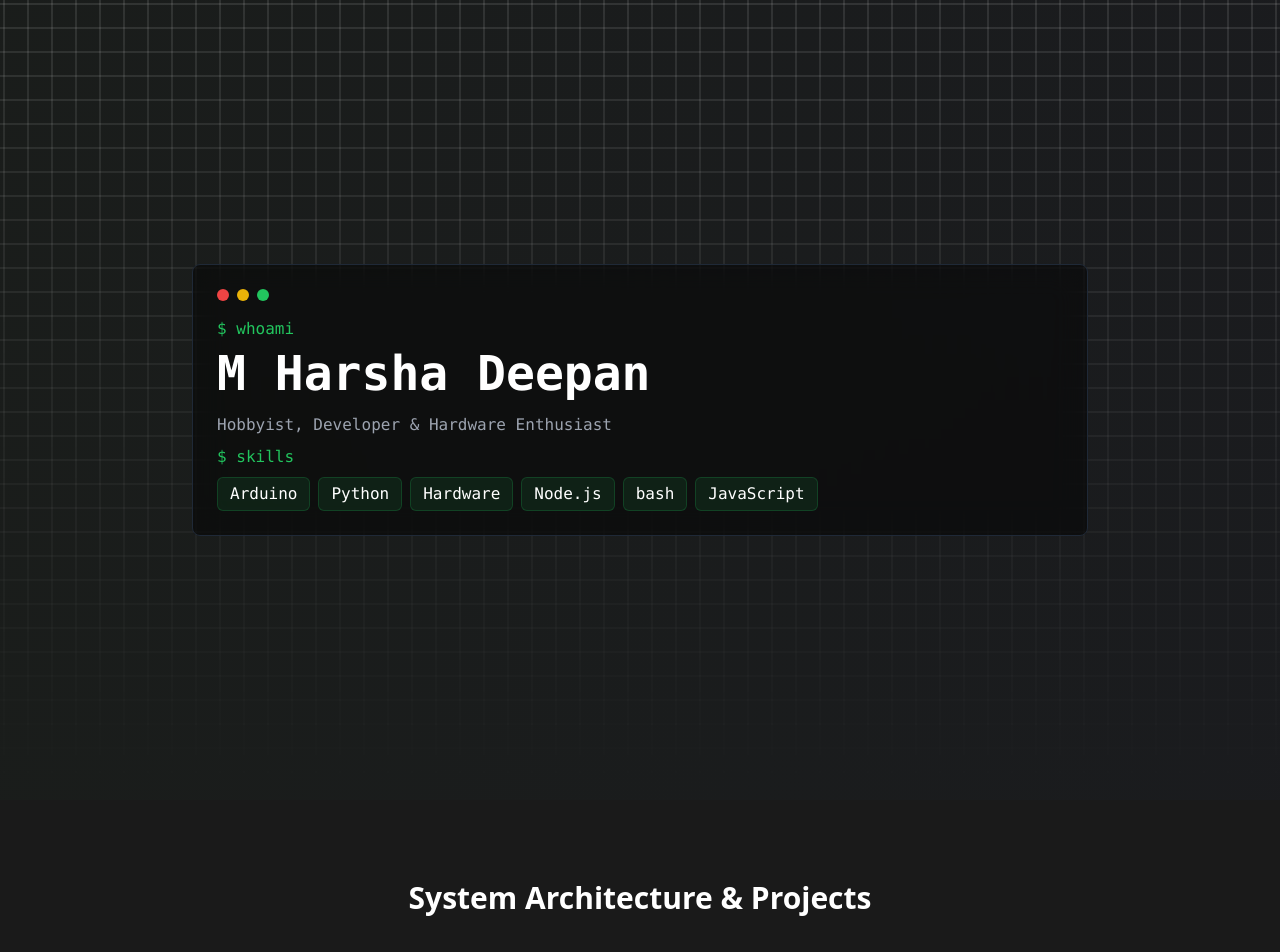
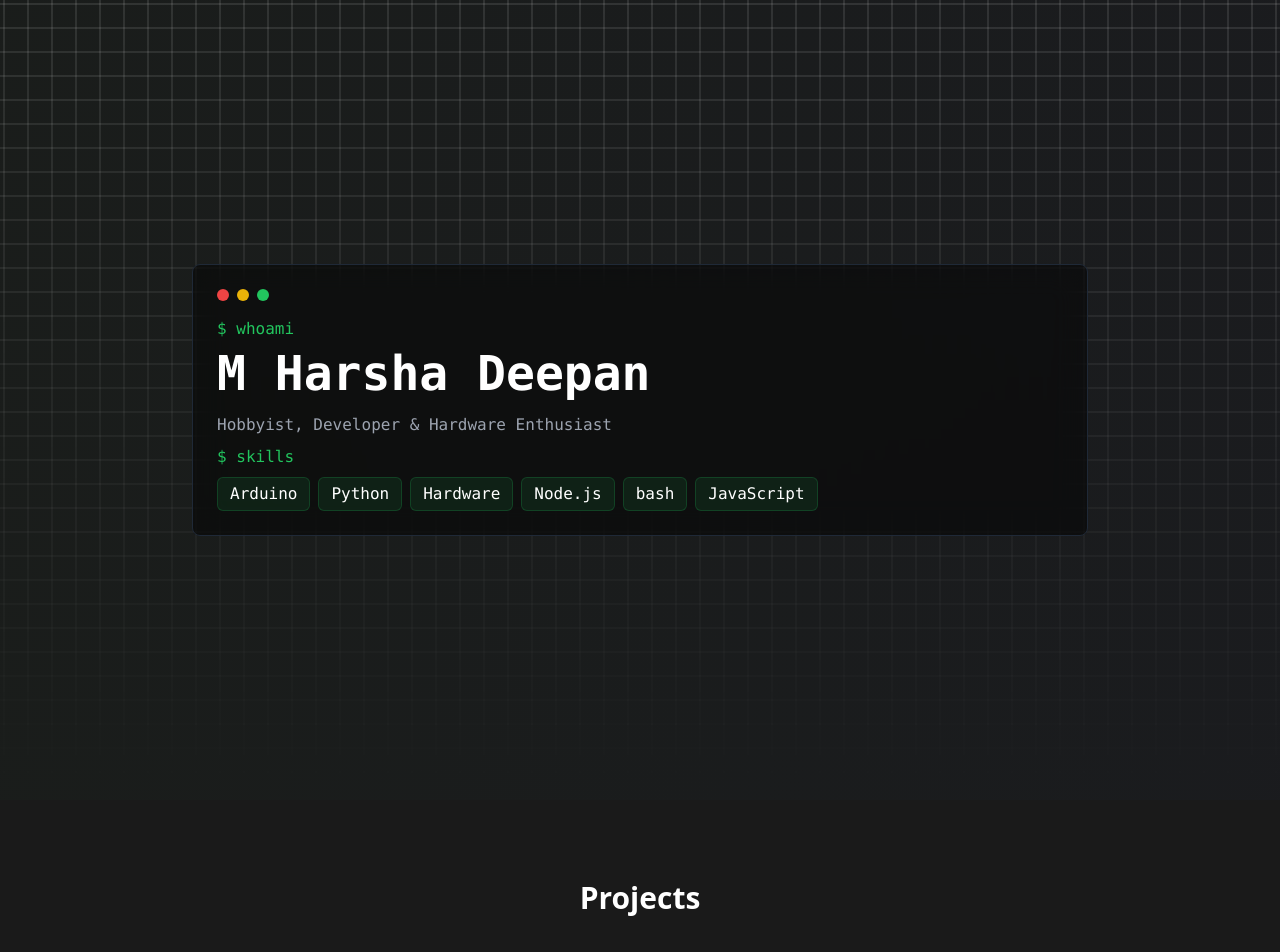
Before and after one commit to deepanharsha/deepanharsha, a Next.js app: page / in a window 1280 px wide. Shown: the top 952 px of the page. Built offline with nearby package versions, Linux system fonts and the light colour scheme.

Commit message:
Update SystemArchitecture.tsx

```diff
--- a/app/components/SystemArchitecture.tsx
+++ b/app/components/SystemArchitecture.tsx
@@ -7,7 +7,7 @@ export default function SystemArchitecture() {
 		<section className="py-20 px-4">
 			<div className="max-w-6xl mx-auto">
 				<motion.h2 initial={{ opacity: 0 }} whileInView={{ opacity: 1 }} viewport={{ once: true }} className="text-3xl font-bold mb-12 text-center">
-					System Architecture & Projects
+					Projects
 				</motion.h2>
 
 				<div className="grid grid-cols-1 gap-8">
```
